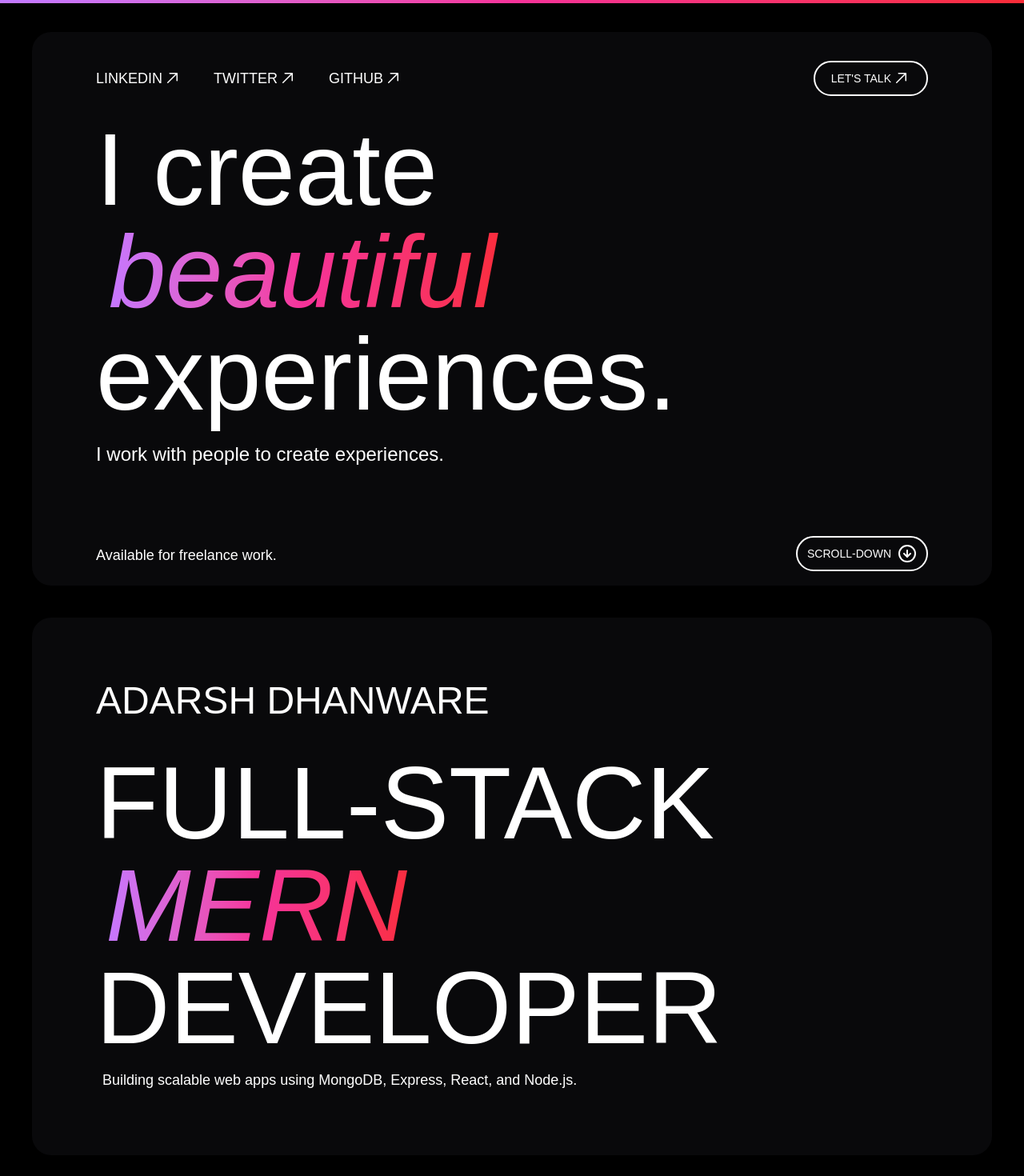
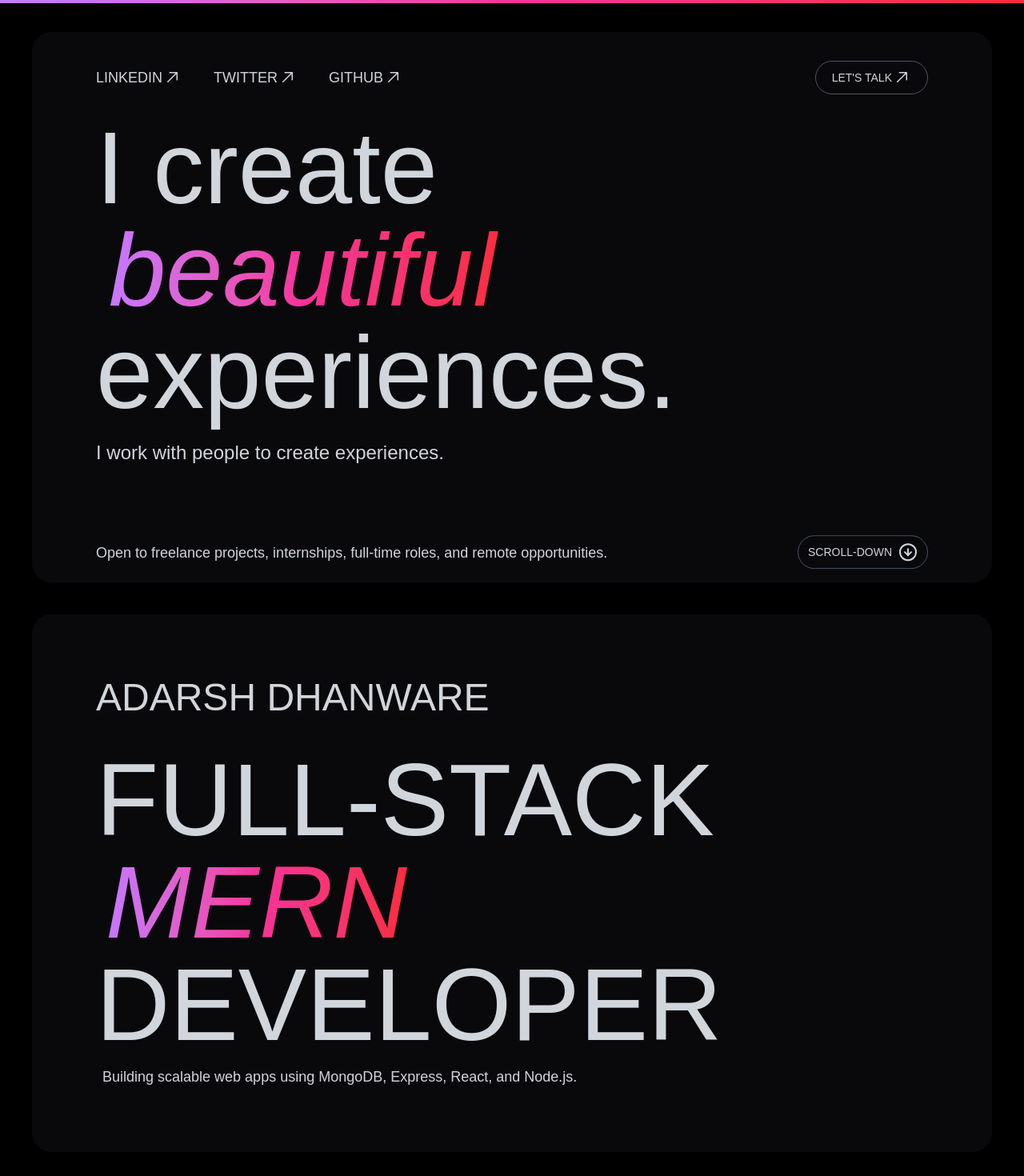
Before and after one commit to AdarshDhanware/Portfolio-01, a React (Vite) app: page / in a window 1280 px wide. Shown: the top 1470 px of the page at 80% size. Built offline with nearby package versions, Linux system fonts and the light colour scheme; no server answers; a web font is replaced by a local one.

Commit message:
Some changes related to pages and assets

```diff
--- a/src/App.jsx
+++ b/src/App.jsx
@@ -11,7 +11,7 @@ function App() {
   const [count, setCount] = useState(0)
 
   return (
-    <div className='bg-black p-5 md:p-10 overflow-hidden w-screen h-full text-white'>
+    <div className='bg-black p-5 md:p-10 overflow-hidden w-screen h-full text-gray-300'>
       <Progress/>
       <HomePage />
       <Intro />
--- a/src/components/Contact.jsx
+++ b/src/components/Contact.jsx
@@ -55,9 +55,9 @@ return (
             </div>
 
             <div className='w-full md:w-xl'>
-                <form ref={formRef} className='p-3 md:p-5 border gap-3 md:gap-5 rounded-2xl flex flex-col' onSubmit={handleSubmit}>
+                <form ref={formRef} className='p-3 md:p-5 gap-3 md:gap-5 rounded-2xl flex flex-col' onSubmit={handleSubmit}>
                     <input
-                        className='border rounded-lg md:rounded-md px-2 md:px-3 py-1 md:py-2 text-xl'
+                        className='border-b outline-0 border-gray-600 px-2 md:px-3 py-1 md:py-2 text-xl'
                         type="text"
                         name="name"
                         placeholder="Your Name"
@@ -72,7 +72,7 @@ return (
                     />
 
                     <input
-                        className='border rounded-lg md:rounded-md px-2 md:px-3 py-1 md:py-2 text-xl'
+                        className='border-b outline-0 border-gray-600 px-2 md:px-3 py-1 md:py-2 text-xl'
                         type="email"
                         name="email"
                         placeholder="Your Email"
@@ -87,7 +87,7 @@ return (
                     />
 
                     <textarea
-                        className='border rounded-lg md:rounded-md px-2 md:px-3 py-1 md:py-2 text-xl resize-none h-52'
+                        className='border outline-0 rounded-lg border-gray-600 px-2 md:px-3 py-1 md:py-2 text-xl resize-none h-52'
                         name="message"
                         placeholder="Your Message"
                         value={message}
@@ -101,7 +101,7 @@ return (
                     />
 
                     <button
-                        className='border hover:cursor-pointer rounded-2xl flex text-xl justify-center items-center gap-3 px-5 py-2 uppercase'
+                        className='border outline-0 text-gray-400 border-gray-600 hover:cursor-pointer rounded-2xl flex text-xl justify-center items-center gap-3 px-5 py-2 uppercase'
                         type='submit'
                     >
                         Send <BsSend />
--- a/src/components/HomePage.jsx
+++ b/src/components/HomePage.jsx
@@ -42,7 +42,7 @@ function HomePage() {
             initial={{ y: 20, opacity: 0 }}
             animate={{ y: 0, opacity: 1 }}
             transition={{ duration: 0.5, delay: 0.7, ease: "easeOut" }}
-            className='md:text-lg'>Available for freelance work.</motion.p>
+            className='md:text-lg text-sm'>Open to freelance projects, internships, full-time roles, and remote opportunities.</motion.p>
           <motion.div
             animate={{ y: [0, -3, 0] }}
             transition={{
@@ -50,7 +50,7 @@ function HomePage() {
               repeat: Infinity,
               ease: "easeInOut"
             }}
-            className='flex items-center hover:underline text-sm md:text-md px-3 py-2 md:px-3 md:py-2 rounded-full gap-2 border-2 uppercase'>scroll-down <FiArrowDownCircle size={24} /> </motion.div>
+            className='flex items-center hover:underline hover:border-white transition-all duration-500 text-sm md:text-md px-3 py-2 md:px-3 md:py-2 rounded-full gap-2 border border-gray-600 text-gray-300 uppercase'>scroll-down <FiArrowDownCircle size={24} /> </motion.div>
         </div>
       </div>
     </>
--- a/src/components/Intro.jsx
+++ b/src/components/Intro.jsx
@@ -6,7 +6,7 @@ function Intro() {
       <div>
         <h1 className='bold uppercase text-2xl sm:text-3xl lg:text-5xl'>adarsh dhanware</h1>
         <h1 className='uppercase mt-3 md:mt-10 text-4xl lg:text-7xl xl:text-9xl'>full-stack <br /> <span className='bg-gradient-to-r from-purple-400 via-pink-500 to-red-500 text-transparent bg-clip-text italic px-3'>mern</span> <br /> developer</h1>
-        <p className='px-2 text-md mt-3 md:text-lg'>Building scalable web apps using MongoDB, Express, React, and Node.js.</p>
+        <p className='xl:px-2 text-left text-md mt-3 md:text-lg'>Building scalable web apps using MongoDB, Express, React, and Node.js.</p>
       </div>
     </div>
   )
--- a/src/components/LastPage.jsx
+++ b/src/components/LastPage.jsx
@@ -27,7 +27,7 @@ function LastPage() {
                 whileInView={{y:0,opacity:1}}
                 transition={{duration:0.5,delay:0.3,ease:"easeOut"}}
                 className='mt-18'>
-                    <button className='text-md flex items-center uppercase border-2 px-3 md:px-5 py-2 rounded-full transition-all duration-300 hover:underline'
+                    <button className='text-md flex items-center uppercase hover:border-white border border-gray-600 text-gray-300 px-3 md:px-5 py-2 rounded-full transition-all duration-300 hover:underline'
                     onClick={()=>window.open("https://www.linkedin.com/in/adarsh-dhanware")}
                     > let's talk <GoArrowUpRight size={24} /> </button>
                 </motion.div>
--- a/src/components/NavBar.jsx
+++ b/src/components/NavBar.jsx
@@ -6,23 +6,20 @@ import { motion } from 'motion/react'
 function NavBar() {
   return (
     <div className='py-5 w-full flex justify-between'>
-        <div className='md:flex gap-10 hidden md:visible'>
-            <NavBarBtn name="linkedin" link="https://www.linkedin.com/in/adarsh-dhanware"/>
-            <NavBarBtn name="twitter" link="https://x.com/adarsh_dhanware?t=mwx43zVGwu-ms8kHpu-gJA&s=08"/>
-            <NavBarBtn name="github" link="https://github.com/AdarshDhanware/"/>
-        </div>
-        <div>
-            <motion.button
-            initial={{y:20,opacity:0}}
-            animate={{y:0,opacity:1}}
-            transition={{duration:0.5,delay:0.3,ease:"easeOut"}}
-            className='text-sm md:text-md flex items-center uppercase border-2 px-3 py-1 md:px-5 md:py-2 rounded-full hover:underline'
-
-
-
-            onClick={()=>window.open("https://www.linkedin.com/in/adarsh-dhanware")}
-            > let's talk <GoArrowUpRight size={24}/> </motion.button>
-        </div>
+      <div className='md:flex gap-10 hidden md:visible'>
+        <NavBarBtn name="linkedin" link="https://www.linkedin.com/in/adarsh-dhanware" />
+        <NavBarBtn name="twitter" link="https://x.com/adarsh_dhanware?t=mwx43zVGwu-ms8kHpu-gJA&s=08" />
+        <NavBarBtn name="github" link="https://github.com/AdarshDhanware/" />
+      </div>
+      <div>
+        <motion.button
+          initial={{ y: 20, opacity: 0 }}
+          animate={{ y: 0, opacity: 1 }}
+          transition={{ duration: 0.5, delay: 0.3, ease: "easeOut" }}
+          className='text-sm md:text-md flex items-center uppercase border border-gray-600 text-gray-300 px-3 py-1 md:px-5 md:py-2 rounded-full hover:underline hover:border-white transition-all duration-300'
+          onClick={() => window.open("https://www.linkedin.com/in/adarsh-dhanware")}
+        > let's talk <GoArrowUpRight size={24} /> </motion.button>
+      </div>
     </div>
   )
 }
--- a/src/components/ProjectComponent.jsx
+++ b/src/components/ProjectComponent.jsx
@@ -1,19 +1,20 @@
-import React from "react";
+import React, { useState } from "react";
 import { GoArrowUpRight } from "react-icons/go";
 import { motion } from "motion/react";
 
-function ProjectComponent({ name, summary, src, tech }) {
+function ProjectComponent({ name, summary, src, tech, project }) {
+  const [hov, setHover] = useState(false);
   return (
     <motion.div
       initial={{ opacity: 0, y: 50 }}
       whileInView={{ opacity: 1, y: 0 }}
       transition={{ duration: 0.3, ease: "easeOut" }}
-      className="md:px-5 px-2 py-3 md:py-5 border rounded-2xl group transition-all duration-500 overflow-hidden">
+      className="md:px-5 px-2 py-3 md:py-5 border border-gray-600 text-gray-300 rounded-2xl group transition-all duration-500 overflow-hidden">
       <div className="flex justify-between items-center px-4 md:px-10">
         <h1 className="text-2xl md:text-5xl">{name}</h1>
         <button
           onClick={() => window.open(src, "_blank")}
-          className="text-md md:flex hidden items-center  uppercase border-2 px-5 py-2 rounded-full transition-all duration-300 hover:underline"
+          className="text-md md:flex hidden items-center uppercase border border-gray-600 text-gray-300 px-5 py-2 rounded-full transition-all duration-300 hover:underline"
         >
           Link <GoArrowUpRight size={24} />
         </button>
@@ -26,18 +27,27 @@ function ProjectComponent({ name, summary, src, tech }) {
 
         <button
           onClick={() => window.open(src, "_blank")}
-          className="text-md md:hidden flex items-center uppercase border-2 ml-5 px-5 py-1 my-3 rounded-full transition-all duration-300 hover:underline"
+          className="text-md md:hidden flex items-center uppercase border border-gray-600 text-gray-300 ml-5 px-5 py-1 my-3 rounded-full transition-all duration-300 hover:underline"
         >
           Link <GoArrowUpRight size={24} />
         </button>
 
-        <span className="transition-all duration-500 mt-3 md:px-10 px-5 text-md sm:text-xl md:text-3xl hover:bg-gradient-to-bl bg-gradient-to-r from-purple-400 via-pink-500 to-red-500 text-transparent bg-clip-text italic">
+        <div onMouseEnter={() => setHover(true)}
+          onMouseLeave={() => setHover(false)}>
+          <span className={`hover:${() => setHover(true)} hover transition-all duration-500 mt-3 md:px-10 px-5 text-md sm:text-xl md:text-3xl hover:bg-gradient-to-bl bg-gradient-to-r from-purple-400 via-pink-500 to-red-500 text-transparent bg-clip-text italic`}>
             Technologies used -
           </span>
+
           <div className="px-5 md:px-10 mt-1 flex flex-col text-sm sm:text-md md:text-xl ">
             {tech.map((key, index) => (
               <span key={index}>{key}</span>
             ))}
+          </div>
+          {hov && (
+            <div className="px-5 md:px-10 mt-3 w-full max-w-2xl overflow-hidden rounded-xl  ">
+              <video src={project} autoPlay muted loop className="w-full h-auto object-cover rounded-xl" />
+            </div>
+          )}
         </div>
       </div>
     </motion.div>
--- a/src/components/Projects.jsx
+++ b/src/components/Projects.jsx
@@ -1,5 +1,10 @@
 import React, { useState } from 'react'
 import ProjectComponent from './ProjectComponent'
+import todo from "../assets/videos/todo.mp4"
+import curreny from "../assets/videos/currency_tracker.mp4"
+import locomotive from "../assets/videos/locomotive.mp4"
+import landingPage from "../assets/videos/sherry_js.mp4"
+
 
 function Projects() {
   const items = [
@@ -7,25 +12,29 @@ function Projects() {
       name: "To-Do List App",
       summary: "This is a React.js-based To-Do List application that utilizes Context API for state management and Tailwind CSS for styling. The app includes a theme-changing feature that allows users to toggle between dark and light modes.",
       src: "https://github.com/AdarshDhanware/Todo-List-Using-Context-API",
-      tech: ["React.js", "Tailwind CSS", "Javascript", "Context API"]
+      tech: ["React.js", "Tailwind CSS", "Javascript", "Context API"],
+      project:todo
     },
     {
       name: "Currency Tracker",
       summary: "The Currency Tracker is a React.js-based frontend application that fetches real-time exchange rates using an API. It provides users with an easy-to-use interface to track and compare different currencies.",
       src: "https://github.com/AdarshDhanware/Context-API---Currency-Tracker",
-      tech: ["React.js", "Tailwind CSS", "API Fetching", "Context API"]
+      tech: ["React.js", "Tailwind CSS", "API Fetching", "Context API"],
+      project:curreny
     },
     {
       name: "Landing Page - Locomotive.js",
       summary: "This is an animated landing page built using HTML, CSS, JavaScript, and Locomotive.js. It features smooth scrolling and interactive animations for an engaging user experience.",
       src: "https://github.com/AdarshDhanware/Landing-Page---Locomotive",
-      tech: ["HTML", "CSS", "Javascript", "Locomotive.js"]
+      tech: ["HTML", "CSS", "Javascript", "Locomotive.js"],
+      project:locomotive
     },
     {
       name: "Animated Landing Page",
       summary: "This is an animated landing page built using HTML, CSS, JavaScript, and jQuery. It features smooth animations and an interactive design to create an engaging user experience.",
       src: "https://github.com/AdarshDhanware/Animated-Landing-Page",
-      tech: ["HTML", "CSS", "Javascript", "Sherry js"]
+      tech: ["HTML", "CSS", "Javascript", "Sherry js"],
+      project:landingPage
     }
   ]
 
@@ -33,7 +42,7 @@ function Projects() {
     <div className='px-3 md:px-20 py-14 mt-10 bg-zinc-950 rounded-3xl'>
       <span className='text-4xl md:text-7xl px-10 italic bg-gradient-to-r from-purple-400 via-pink-500 to-red-500 text-transparent bg-clip-text uppercase '>Projects</span>
       <div className='flex flex-col gap-10 px-3 mt-14'>
-        {items.map((key, index) => <ProjectComponent key={index} name={key.name} summary={key.summary} src={key.src} tech={key.tech} />)}
+        {items.map((key, index) => <ProjectComponent key={index} name={key.name} summary={key.summary} src={key.src} tech={key.tech} project={key.project} />)}
       </div>
     </div>
   )
--- a/src/components/SkillComponent.jsx
+++ b/src/components/SkillComponent.jsx
@@ -8,7 +8,7 @@ function SkillComponent({ name, item }) {
       whileInView={{ opacity: 1, y: 0 }}
       transition={{ duration: 0.3, ease: "easeOut" }}
     >
-      <div className='md:px-5 px-2 py-3 md:py-5 border rounded-xl group'> {/* Add group here */}
+      <div className='md:px-5 px-2 py-3 md:py-5 border border-gray-600 text-gray-300 rounded-xl group'> {/* Add group here */}
         <h1 className='uppercase text-lg md:text-5xl px-2 md:px-10'>{name}</h1>
         <div className='px-3 md:px-10 max-h-0 overflow-hidden opacity-0 transition-all duration-600 group-hover:max-h-72 group-hover:opacity-100'>
           <ul className='mt-2 md:mt-5 uppercase text-sm md:text-xl px-1 flex flex-col gap-2'>
```
Also changed, not shown: 2 other files (tests, documents, lock files or other folders). Lines whose indentation alone changed are shown as unchanged.
